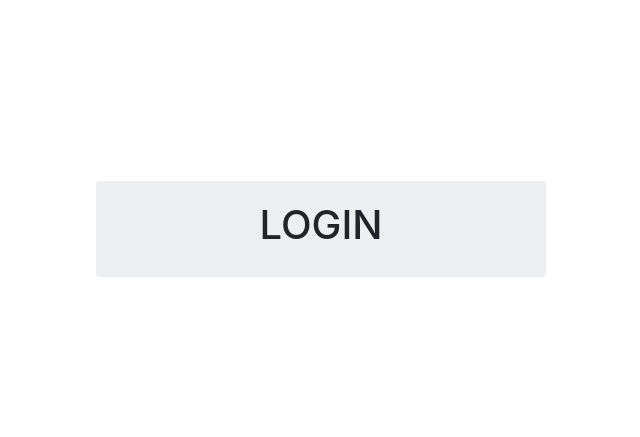
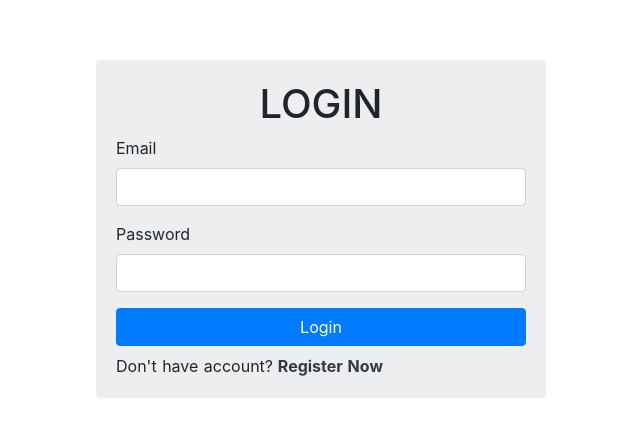
Before and after one commit to hamidne/arvancloud-challenge, a Nuxt app: page /login in a window 1280 px wide. Shown: the part 171-608 px from the top of the page, without its empty margins (319-959 px from the left). Built offline with nearby package versions, Linux system fonts and the light colour scheme.

Commit message:
fixed create base of login page

```diff
--- a/pages/login/index.vue
+++ b/pages/login/index.vue
@@ -1,12 +1,47 @@
 <template>
   <div>
     <h1 class="text-center">LOGIN</h1>
+    <b-form @submit="submit">
+      <b-form-group label="Email" label-for="input-email">
+        <b-form-input
+          id="input-email"
+          v-model="form.email"
+          type="email"
+          required
+        />
+      </b-form-group>
+
+      <b-form-group label="Password" label-for="input-password">
+        <b-form-input
+          id="input-password"
+          v-model="form.password"
+          type="password"
+          required
+        />
+        <b-form-invalid-feedback> Required field </b-form-invalid-feedback>
+      </b-form-group>
+
+      <b-button variant="primary" block>Login</b-button>
+      <div class="mt-2">
+        <span>Don't have account?</span>
+        <nuxt-link
+          :to="{ name: 'register' }"
+          class="font-weight-bold text-dark"
+        >
+          Register Now
+        </nuxt-link>
+      </div>
+    </b-form>
   </div>
 </template>
 
 <script>
 export default {
   layout: 'auth',
+  data: () => ({ form: {} }),
+  methods: {
+    submit() {},
+  },
 }
 </script>
 
```
